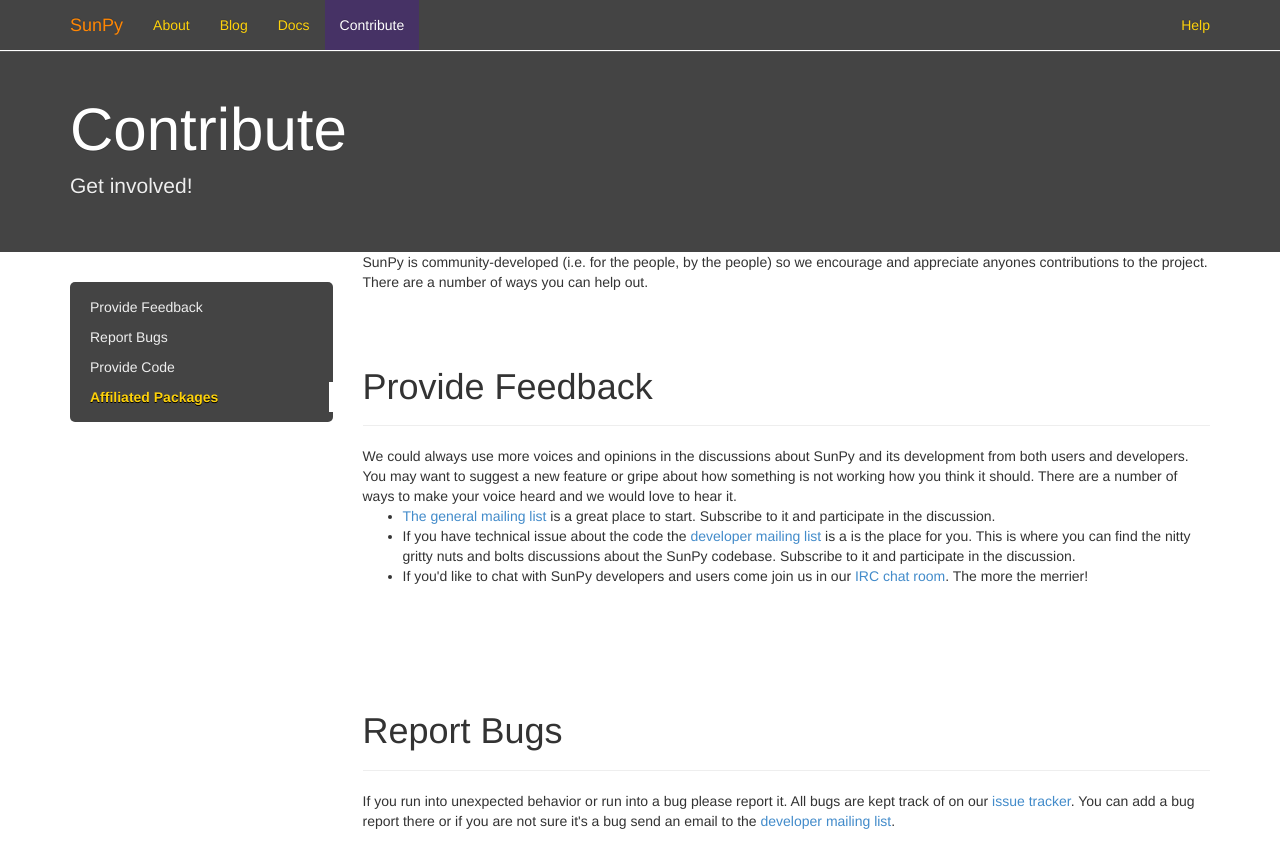
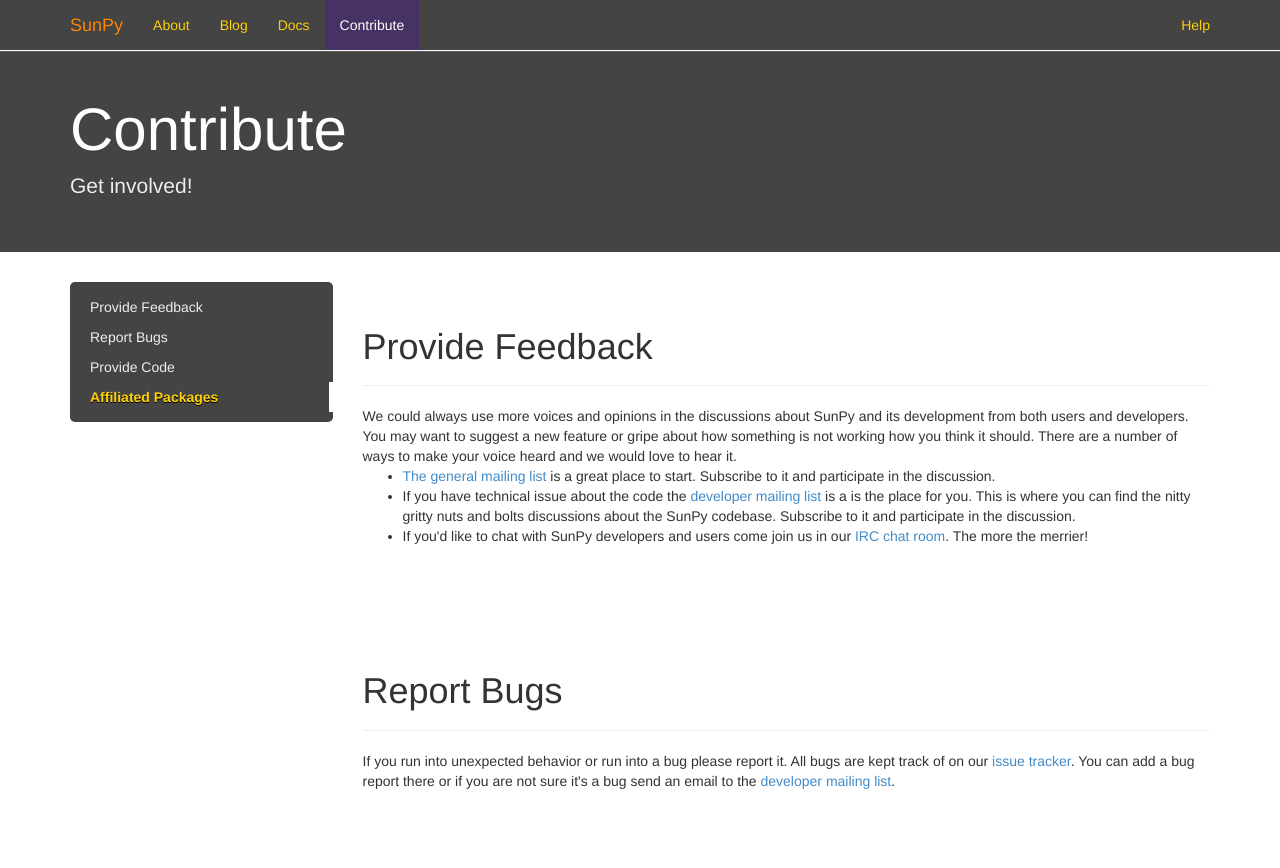
Before and after one commit to sunpy/sunpy.org, a Jekyll site: the page built from contribute.html, in a window 1280 px wide and 900 px high. Shown: the top 868 px of the window. Built offline with Jekyll 4.4.1, drawn with Linux system fonts in a browser that asks for light colours; nearby versions of some CDN libraries; Markdown is read by kramdown in place of the engine named in the settings; comment, search, counter and statistics services are not loaded.

Commit message:
removed extra text at top of page

```diff
--- a/contribute.html
+++ b/contribute.html
@@ -5,11 +5,6 @@
 lead: "Get involved!"
 base_url: "../"
 ---
-
-<div class="bs-docs-section">
-<p>SunPy is community-developed (i.e. for the people, by the people) so we encourage and
-appreciate anyones contributions to the project. There are a number of ways you can help
-out.
 
 <div class="bs-docs-section">
   <div class="page-header">
```
